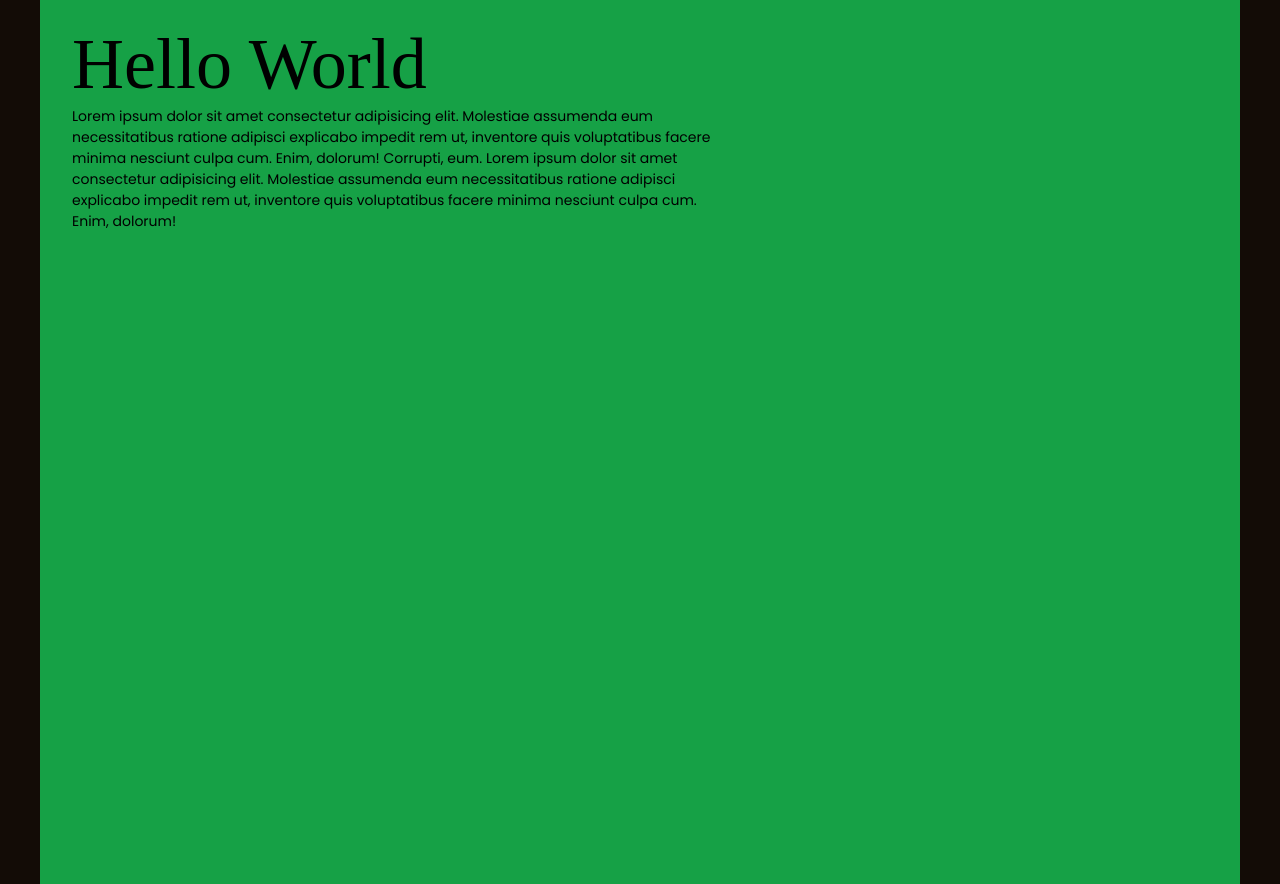
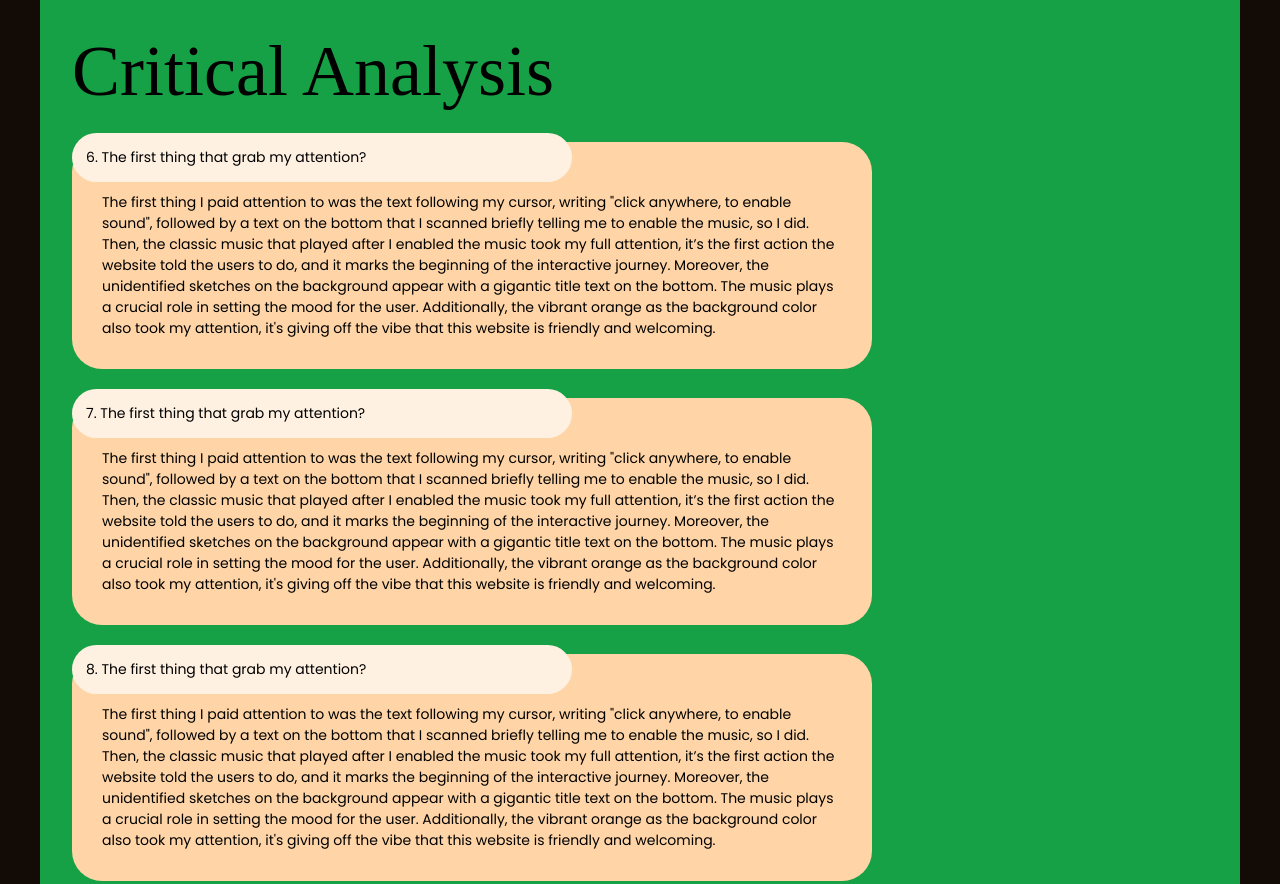
Before and after one commit to s3961789/s3961789.github.io, a plain HTML site: page assignment1/index.html in a window 1280 px wide. Shown: the part 2420-3304 px from the top of the page. Drawn offline with Linux system fonts and the light colour scheme; a web font is replaced by a local one.

Commit message:
question5 section one updated

```diff
--- a/assignment1/index.html
+++ b/assignment1/index.html
@@ -190,6 +190,7 @@
               still the longest activity that I have done on this website
             </p>
           </div>
+        </div>
         <div id="question5">
           <p class="question">
             5. What's my impression on the primary goal?
@@ -200,20 +201,59 @@
             </p>
           </div>
       </div>
-      </div>
     </section>
 
     <section id="section-two" class="section">
-      <h1>Hello World</h1>
-      <p>
-        Lorem ipsum dolor sit amet consectetur adipisicing elit. Molestiae
-        assumenda eum necessitatibus ratione adipisci explicabo impedit rem ut,
-        inventore quis voluptatibus facere minima nesciunt culpa cum. Enim,
-        dolorum! Corrupti, eum. Lorem ipsum dolor sit amet consectetur
-        adipisicing elit. Molestiae assumenda eum necessitatibus ratione
-        adipisci explicabo impedit rem ut, inventore quis voluptatibus facere
-        minima nesciunt culpa cum. Enim, dolorum!
+      <h1>Critical Analysis</h1>
+      <div id="question1">
+        <p class="question">6. The first thing that grab my attention?</p>
+        <p class="answer">
+          The first thing I paid attention to was the text following my
+          cursor, writing "click anywhere, to enable sound", followed by a
+          text on the bottom that I scanned briefly telling me to enable the
+          music, so I did. Then, the classic music that played after I enabled
+          the music took my full attention, it’s the first action the website
+          told the users to do, and it marks the beginning of the interactive
+          journey. Moreover, the unidentified sketches on the background
+          appear with a gigantic title text on the bottom. The music plays a
+          crucial role in setting the mood for the user. Additionally, the
+          vibrant orange as the background color also took my attention, it's
+          giving off the vibe that this website is friendly and welcoming.
         </p>
+      </div>
+
+      <div id="question2">
+        <p class="question">7. The first thing that grab my attention?</p>
+        <p class="answer">
+          The first thing I paid attention to was the text following my
+          cursor, writing "click anywhere, to enable sound", followed by a
+          text on the bottom that I scanned briefly telling me to enable the
+          music, so I did. Then, the classic music that played after I enabled
+          the music took my full attention, it’s the first action the website
+          told the users to do, and it marks the beginning of the interactive
+          journey. Moreover, the unidentified sketches on the background
+          appear with a gigantic title text on the bottom. The music plays a
+          crucial role in setting the mood for the user. Additionally, the
+          vibrant orange as the background color also took my attention, it's
+          giving off the vibe that this website is friendly and welcoming.
+        </p>
+      </div>
+      <div id="question2">
+        <p class="question">8. The first thing that grab my attention?</p>
+        <p class="answer">
+          The first thing I paid attention to was the text following my
+          cursor, writing "click anywhere, to enable sound", followed by a
+          text on the bottom that I scanned briefly telling me to enable the
+          music, so I did. Then, the classic music that played after I enabled
+          the music took my full attention, it’s the first action the website
+          told the users to do, and it marks the beginning of the interactive
+          journey. Moreover, the unidentified sketches on the background
+          appear with a gigantic title text on the bottom. The music plays a
+          crucial role in setting the mood for the user. Additionally, the
+          vibrant orange as the background color also took my attention, it's
+          giving off the vibe that this website is friendly and welcoming.
+        </p>
+      </div>
     </section>
 
     <section id="section-three" class="section">
--- a/assignment1/style.css
+++ b/assignment1/style.css
@@ -6,7 +6,7 @@ body {
 
 .section {
   margin-top: 20px;
-  height: 200vh;
+  min-height: 200vh;
   padding: 2em;
   box-sizing: border-box;
 }
@@ -58,9 +58,10 @@ h2 {
 }
 
 #question5 {
-  grid-column: 1/4;
-  grid-row: 3/6;
+  grid-column: 3/5;
+  grid-row: 3/7;
 }
+
 .question {
   background-color: rgba(255, 241, 225, 1);
   padding: 1em;
```
Lines whose indentation alone changed are shown as unchanged.
